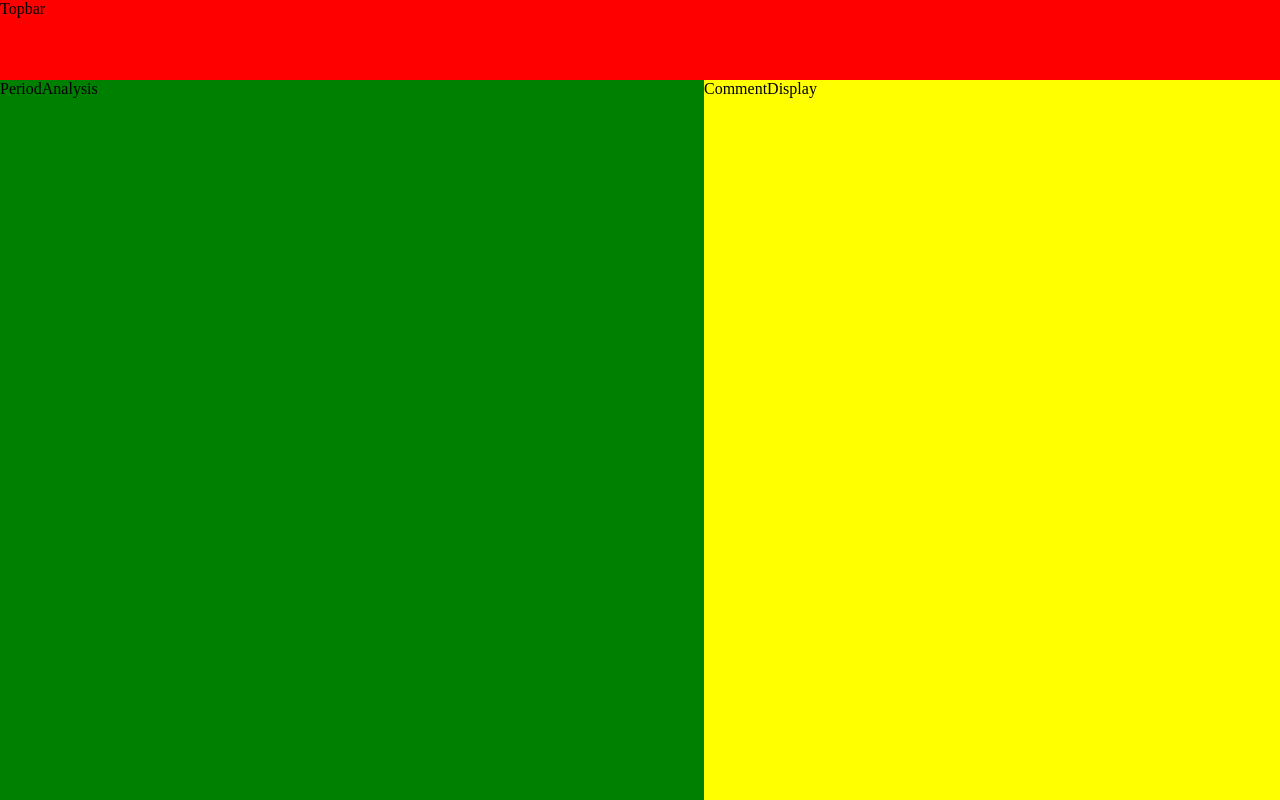
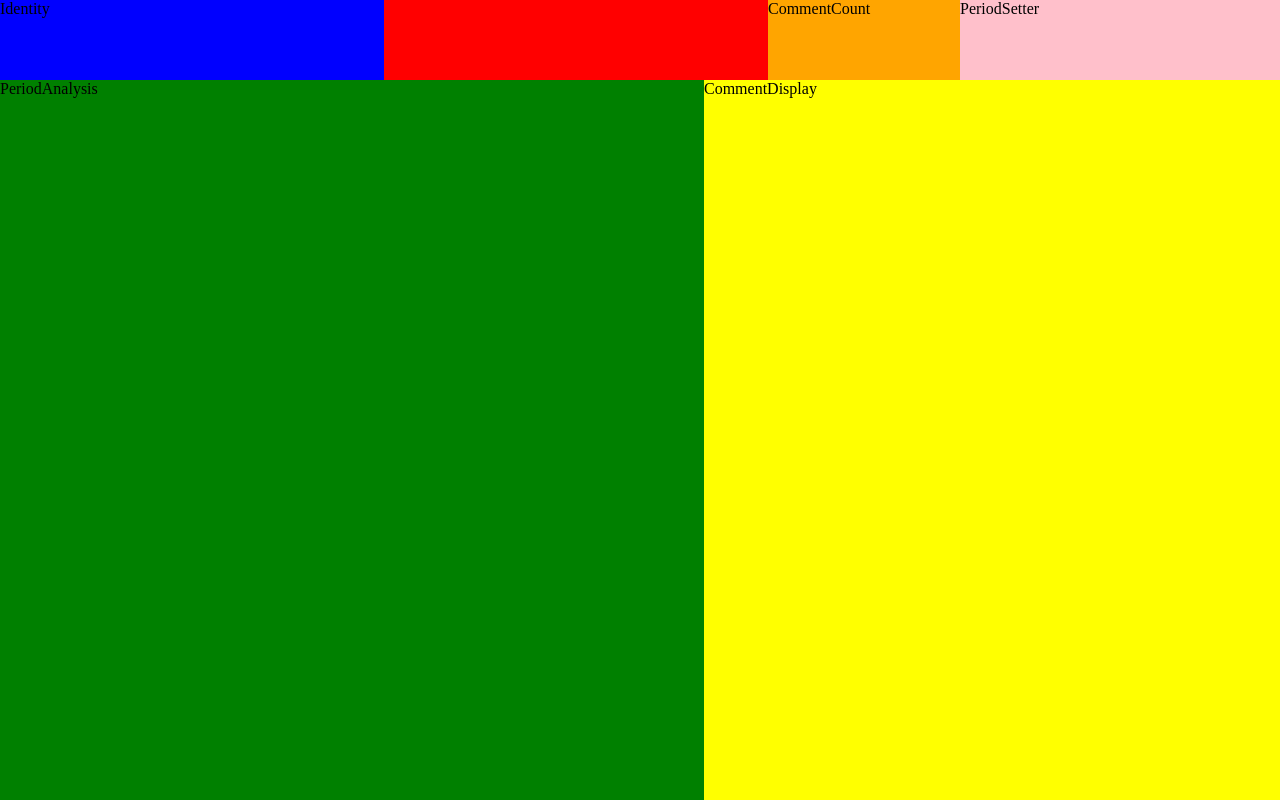
Before and after one commit to Albatross-Labs/Stovelytics, a React (Create React App) app: page / in a window 1280 px wide. Built offline with nearby package versions, Linux system fonts and the light colour scheme.

Commit message:
TopBar Positioning

```diff
--- a/src/App.jsx
+++ b/src/App.jsx
@@ -1,7 +1,7 @@
 import React from 'react'
-import Topbar from './section/Topbar'
-import PeriodAnalysis from './section/PeriodAnalysis'
-import CommentDisplay from './section/CommentDisplay'
+import Topbar from './sections/Topbar'
+import PeriodAnalysis from './sections/PeriodAnalysis'
+import CommentDisplay from './sections/CommentDisplay'
 import styled from "styled-components";
 
 const Sections = styled.div`
--- /dev/null
+++ b/src/components/TopBar/CommentCount.jsx
@@ -0,0 +1,16 @@
+import React from 'react'
+import styled from 'styled-components';
+
+const Wrapper = styled.div`
+  position: absolute;
+  width: 20%;
+  height: 100%;
+  right: 20%;
+  background-color: orange;
+`
+
+export default function CommentCount() {
+  return (
+    <Wrapper>CommentCount</Wrapper>
+  )
+}
--- /dev/null
+++ b/src/components/TopBar/Identity.jsx
@@ -0,0 +1,15 @@
+import React from 'react'
+import styled from 'styled-components';
+
+const Wrapper = styled.div`
+  position: absolute;
+  width: 30%;
+  height: 100%;
+  background-color: blue;
+`
+
+export default function Identity() {
+  return (
+    <Wrapper>Identity</Wrapper>
+  )
+}
--- /dev/null
+++ b/src/components/TopBar/PeriodSetter.jsx
@@ -0,0 +1,16 @@
+import React from 'react'
+import styled from 'styled-components';
+
+const Wrapper = styled.div`
+  position: absolute;
+  width: 25%;
+  height: 100%;
+  right: 0;
+  background-color: pink;
+`
+
+export default function PeriodSetter() {
+  return (
+    <Wrapper>PeriodSetter</Wrapper>
+  )
+}
--- a/src/section/Topbar.jsx
+++ /dev/null
@@ -1,15 +0,0 @@
-import React from 'react'
-import styled from 'styled-components';
-
-const TopBarSection = styled.div`
-  background-color: red;
-  grid-area: TopBarSection;
-`
-
-export default function Topbar() {
-  return (
-    <TopBarSection>
-      Topbar
-    </TopBarSection>
-  );
-}
--- /dev/null
+++ b/src/sections/Topbar.jsx
@@ -0,0 +1,21 @@
+import React from 'react'
+import styled from 'styled-components';
+import CommentCount from '../components/TopBar/CommentCount';
+import Identity from '../components/TopBar/Identity';
+import PeriodSetter from '../components/TopBar/PeriodSetter';
+
+const TopBarSection = styled.div`
+  background-color: red;
+  position: relative;
+  grid-area: TopBarSection;
+`
+
+export default function Topbar() {
+  return (
+    <TopBarSection>
+      <Identity/>
+      <CommentCount/>
+      <PeriodSetter/>
+    </TopBarSection>
+  );
+}
```
Also changed, not shown: src/sections/CommentDisplay.jsx (renamed from src/section/CommentDisplay.jsx), src/sections/PeriodAnalysis.jsx (renamed from src/section/PeriodAnalysis.jsx).
